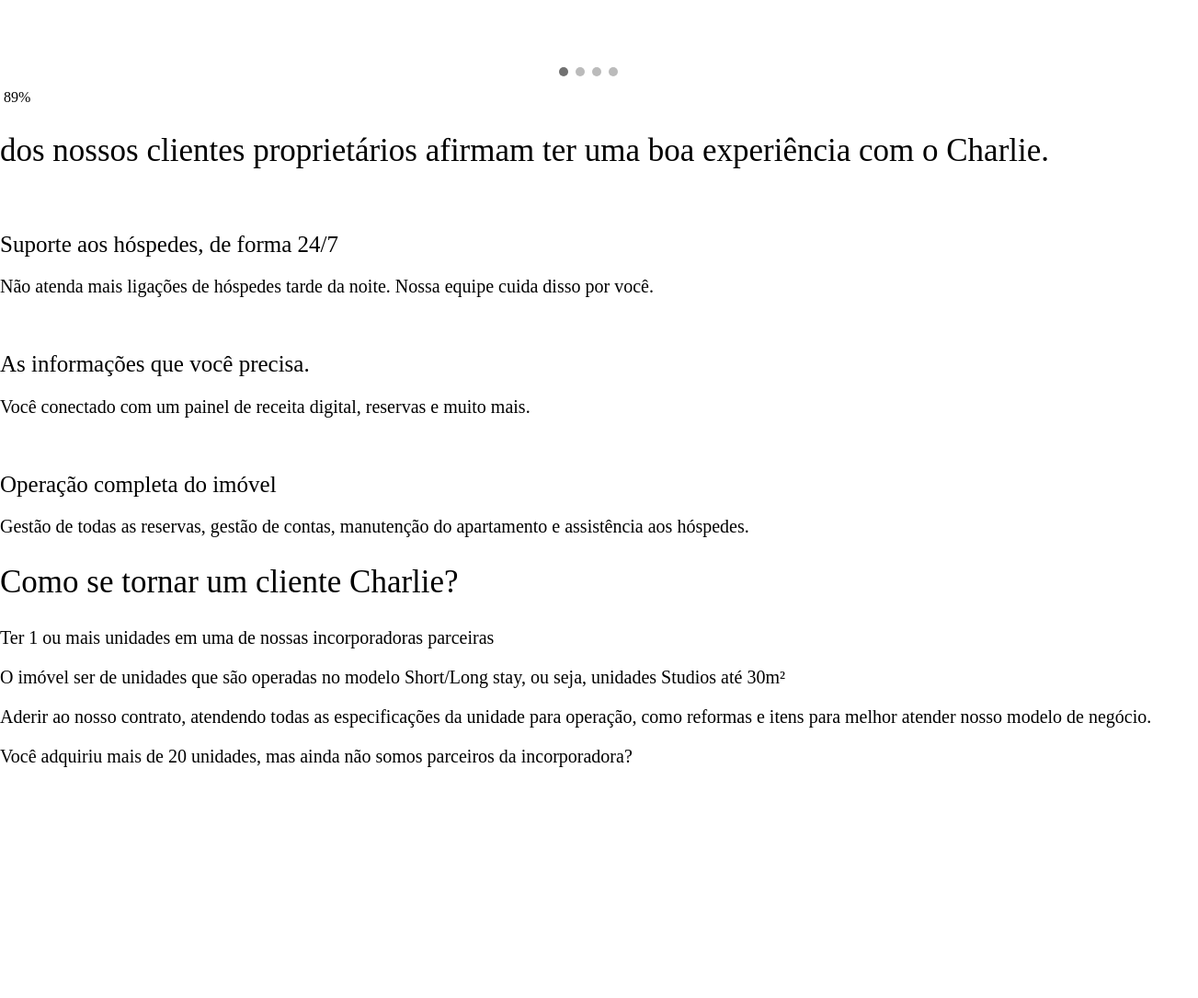
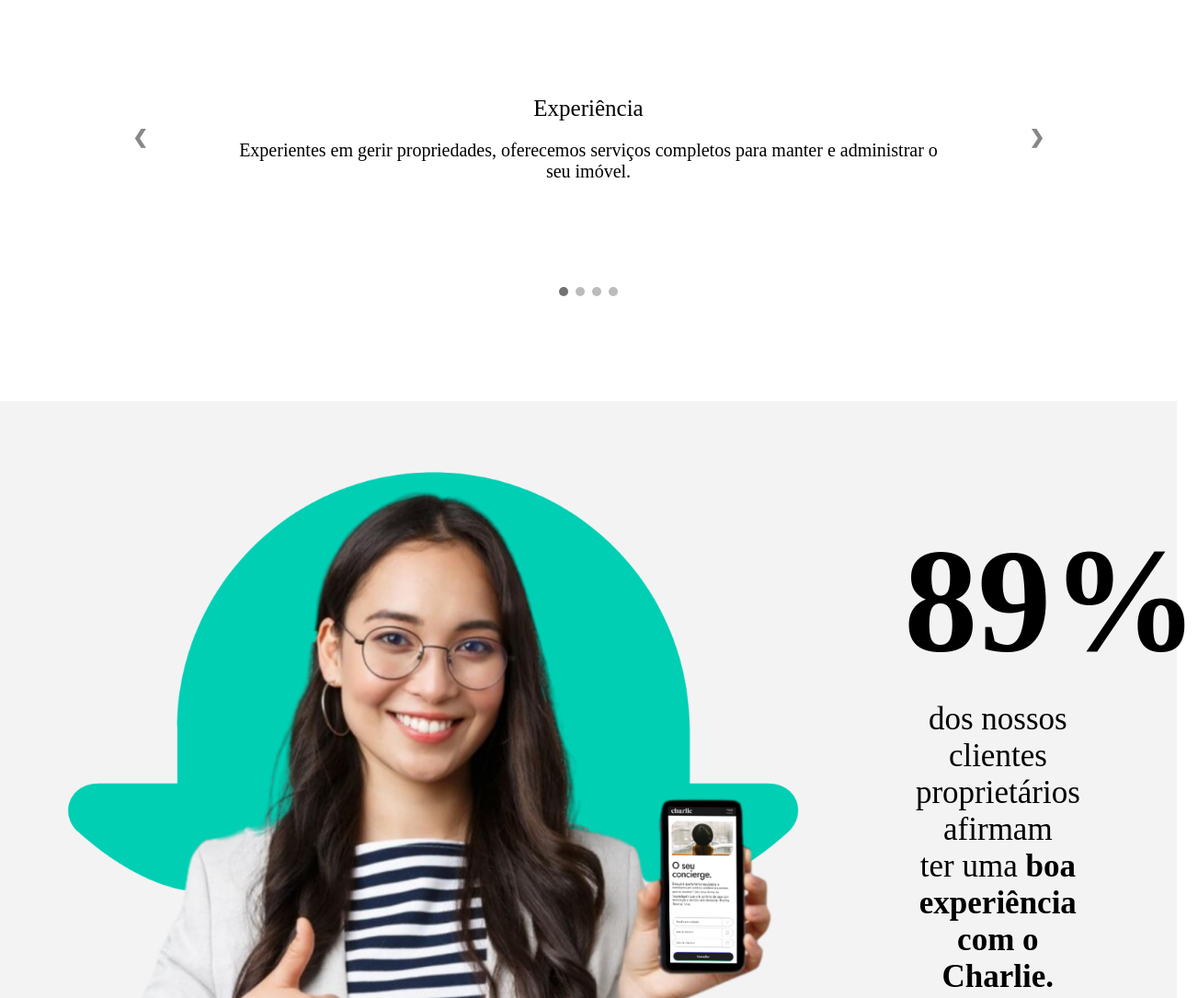
Before and after one commit to guhesse/lp-charlie-invest, a plain HTML site: page index.html in a window 1280 px wide. Shown: the part 2033-3118 px from the top of the page at 92% size, 1303 px wide, since content can reach past the window. Before the commit the page ends 2887 px from the top, so only its background shows below. Drawn offline with Linux system fonts and the light colour scheme; a web font is replaced by a local one.

Commit message:
add css & js on boa-experiencia-section

```diff
--- a/css/style.css
+++ b/css/style.css
@@ -1,4 +1,9 @@
 @import url("https://use.typekit.net/isv3aav.css");
+
+* {
+    box-sizing: border-box;
+}
+
 
 h1 {
     font-family: quincy-cf;
@@ -28,6 +33,7 @@
     font-size: 25px;
     border: none;
     transition: transform 150ms cubic-bezier(0.165, 0.84, 0.44, 1);
+    cursor: pointer;
 
 
 }
@@ -37,6 +43,11 @@
     background-color: white;
     color: black;
     transform: translateY(-5px);
+}
+
+button:active {
+    transform: translateY(-2px);
+    background-color: #00CFB4;
 }
 
 body {
@@ -101,7 +112,7 @@
 }
 
 .title-section {
-    padding: 150px 0 50px 0;
+    padding: 150px 0 120px 0;
 }
 
 .box-cities {
@@ -143,7 +154,6 @@
     background-size: cover;
     background-position: center;
     background-repeat: no-repeat;
-    transition: background 500ms cubic-bezier(.39, .08, .65, .95);
 }
 
 .box-city.active #sao-paulo.photo {
@@ -225,6 +235,7 @@
     align-items: center;
     justify-content: center;
     width: 100%;
+    height: 901px;
 }
 
 .box-carrossel {
@@ -291,3 +302,44 @@
 .dot:hover {
     background-color: #717171;
 }
+
+.boa-experiencia-section{
+    background-color: #F3F3F3;
+    height: 800px;
+    display: flex;
+    flex-direction: row;
+    justify-content: center;
+    align-items: center;
+    position: relative;
+}
+
+.number-experiencia{
+    font-size: 160px;
+    font-family: proxima-nova;
+    font-weight: 700;
+    padding-bottom: 0;
+    margin-block-start: 0;
+    margin-block-end: -6%;
+}
+
+.text-boa-experiencia{
+    padding: 0 90px 0px 90px;
+    width: 30%;
+    display: flex;
+    flex-direction: column;
+    justify-items: center;
+    text-align: center;
+
+}
+
+.text-boa-experiencia > h1 {
+    width: 100%;
+}
+
+#img-boa-experiencia.photo {
+    background-size: cover;
+    background-position: center;
+    background-repeat: no-repeat;
+    width: auto;
+    height: 800px;
+}
--- a/index.html
+++ b/index.html
@@ -99,13 +99,20 @@
 
     <section class="boa-experiencia-section">
 
-        <img src="" alt="" class="img-boa-experiencia">
+
+        <div class="image-box-experiencia">
+            <img src=".\images\mulher-com-chapeu.png" alt="" class="photo" id="img-boa-experiencia"></img>
+        </div>
+
         <container class="text-boa-experiencia">
-            <span class="89-text">89%</span>
-            <h1>dos nossos clientes proprietários afirmam ter uma boa experiência com o Charlie.</h1>
+            <h1 class="number-experiencia">89%</h1>
+            <h1 class="text-experiencia">dos nossos clientes proprietários afirmam<br>ter uma <strong>boa experiência com o
+                Charlie.</strong></h1>
         </container>
 
+
     </section>
+
 
     <section class="beneficios-charlie-section">
 
```
Also changed, not shown: images/mulher-com-chapeu.png (added).
